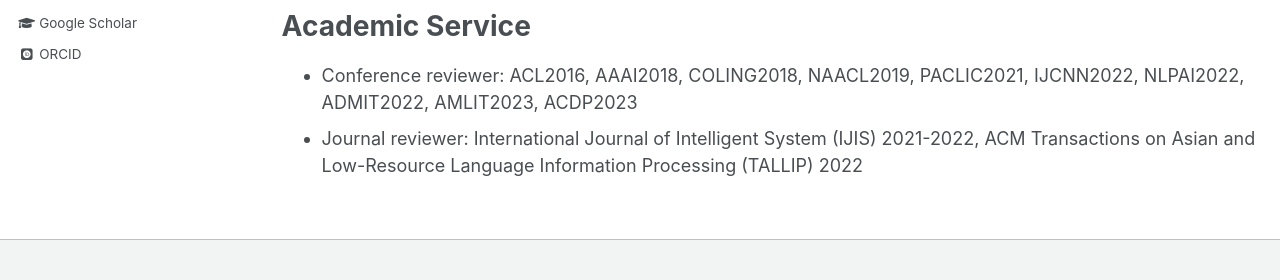
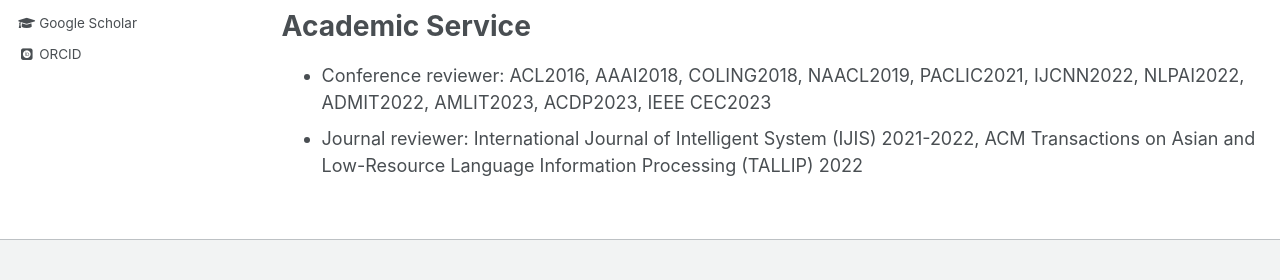
Before and after one commit to miradel51/miradel51.github.io, a Jekyll site: the page built from _pages/cv.md, in a window 1280 px wide and 900 px high, scrolled down 3667 px. Shown: the part 505-785 px from the top of the window. Built offline with Jekyll 4.4.1, drawn with Linux system fonts in a browser that asks for light colours; some web fonts are replaced.

Commit message:
update cv.md
added a new reviewer service for international conference IEEE CEC2023

```diff
--- a/_pages/cv.md
+++ b/_pages/cv.md
@@ -123,7 +123,7 @@ Honors
 
 Academic Service
 ======
-* Conference reviewer: ACL2016, AAAI2018, COLING2018, NAACL2019, PACLIC2021, IJCNN2022, NLPAI2022, ADMIT2022, AMLIT2023, ACDP2023
+* Conference reviewer: ACL2016, AAAI2018, COLING2018, NAACL2019, PACLIC2021, IJCNN2022, NLPAI2022, ADMIT2022, AMLIT2023, ACDP2023, IEEE CEC2023
 * Journal reviewer: International Journal of Intelligent System (IJIS) 2021-2022, ACM Transactions on Asian and Low-Resource Language Information Processing (TALLIP) 2022
 
 <!-- Selected Talks
```
